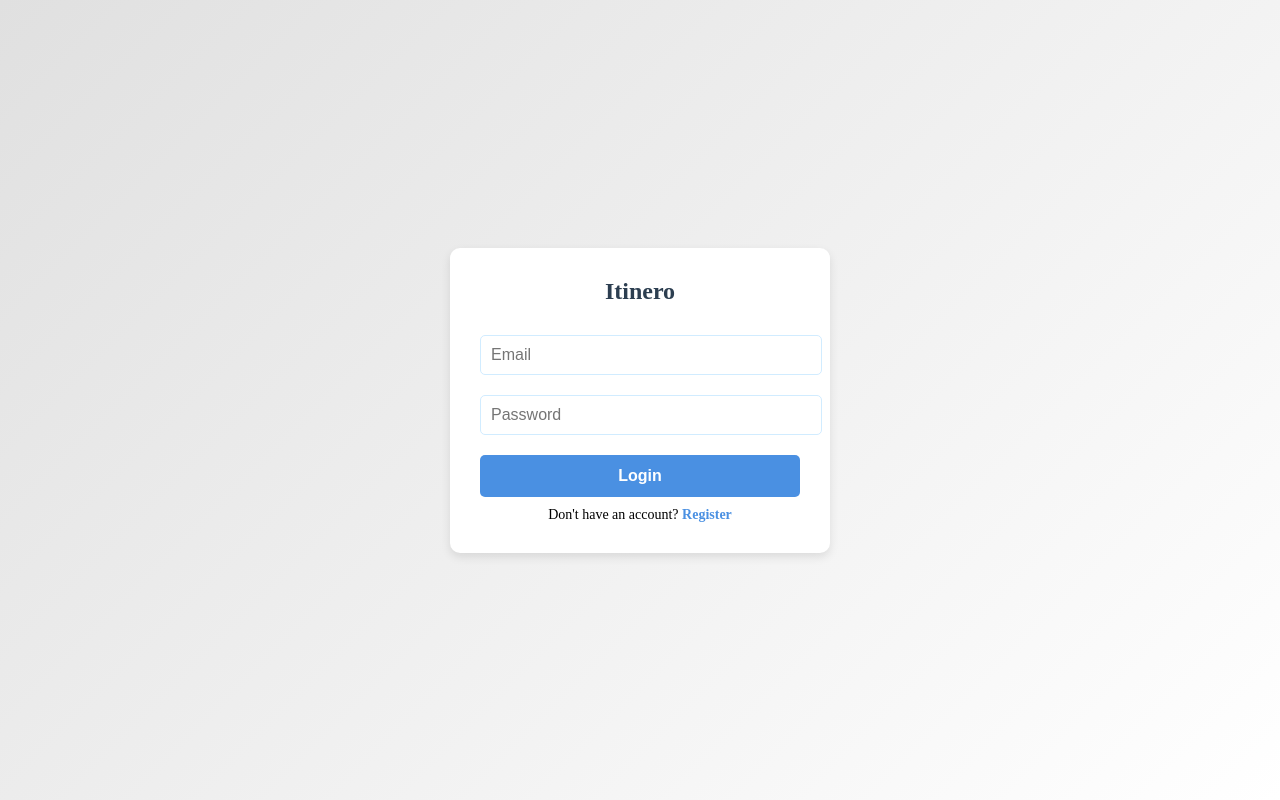
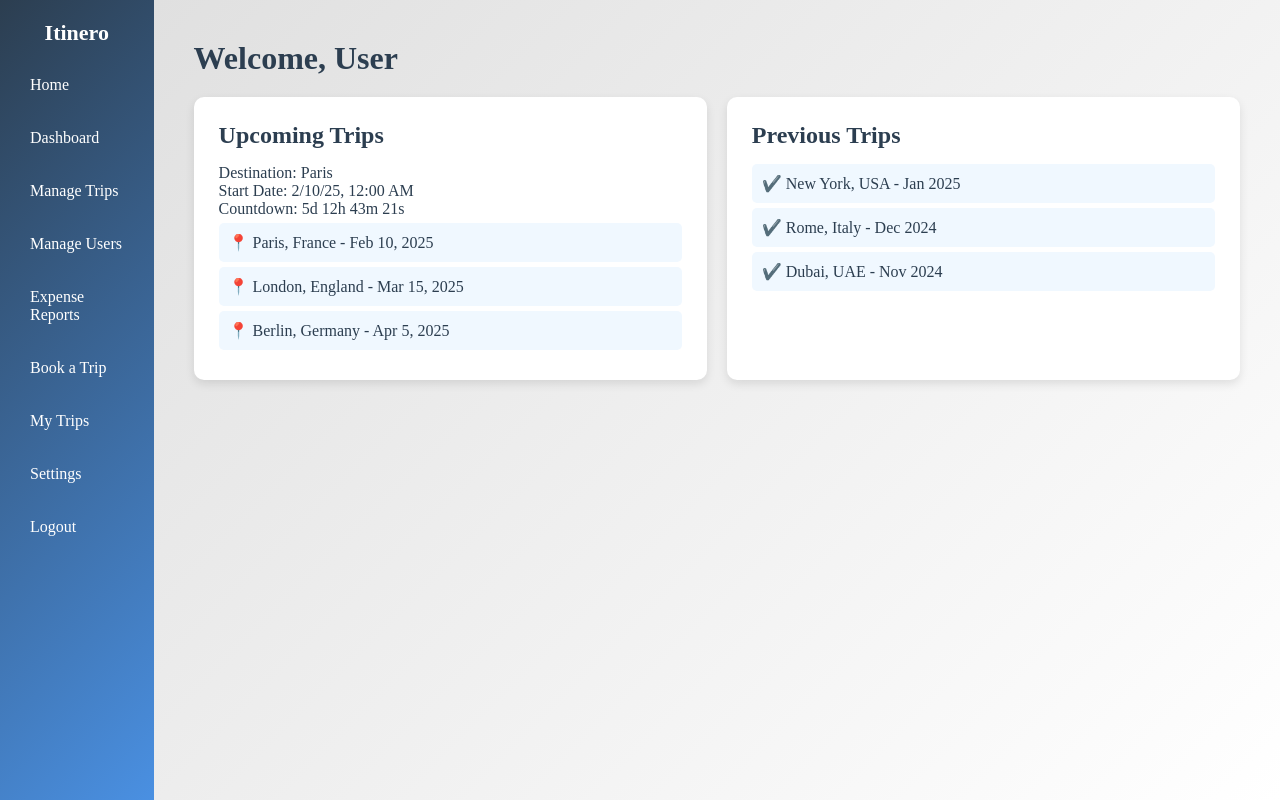
Before and after one commit to RushilShah1903/Itinero-frontend, an Angular app: page /home in a window 1280 px wide. Before the commit this address led to /login. Built offline with nearby package versions, Linux system fonts and the light colour scheme.

Commit message:
routing changes

```diff
--- a/src/app/app.module.ts
+++ b/src/app/app.module.ts
@@ -28,7 +28,7 @@
     ReportsComponent,
     SettingsComponent,
     BooktripComponent,
-    AuthComponent
+    AuthComponent,
   ],
   imports: [
     BrowserModule,
--- a/src/app/auth/auth.component.css
+++ b/src/app/auth/auth.component.css
@@ -1,3 +1,4 @@
+/* Main Container */
 .main {
     display: flex;
     justify-content: center;
@@ -6,30 +7,32 @@
     background: linear-gradient(135deg, #e0e0e0, #ffffff); /* Soft Beige to White */
 }
 
+/* Authentication Container */
 .auth-container {
     background: white;
     padding: 30px;
     border-radius: 10px;
     box-shadow: 0px 4px 10px rgba(0, 0, 0, 0.1);
+    width: 350px;
     text-align: center;
-    width: 320px;
 }
 
-.auth-container h2 {
-    margin-bottom: 20px;
-    color: #2c3e50; /* Navy */
+/* Form Styling */
+form {
+    display: flex;
+    flex-direction: column;
 }
 
-.auth-container input {
+input {
     width: 100%;
     padding: 10px;
-    margin: 10px 0;
+    margin: 8px 0;
     border: 1px solid #d1ecff;
     border-radius: 5px;
     font-size: 16px;
 }
 
-.auth-container button {
+button {
     width: 100%;
     padding: 12px;
     background-color: #4a90e2; /* Teal */
@@ -43,18 +46,22 @@
     transition: 0.3s;
 }
 
-.auth-container button:hover {
+button:hover {
     background-color: #357ABD; /* Darker teal */
 }
 
-.auth-container p {
+/* Link Styling */
+p {
     margin-top: 10px;
-    font-size: 14px;
 }
 
-.auth-container a {
+a {
     color: #4a90e2;
+    cursor: pointer;
     text-decoration: none;
     font-weight: bold;
-    cursor: pointer;
 }
+
+a:hover {
+    text-decoration: underline;
+}
--- a/src/app/auth/auth.component.html
+++ b/src/app/auth/auth.component.html
@@ -1,19 +1,25 @@
 <div class="main">
     <div class="auth-container">
         <h2>Itinero</h2>
-        <form (submit)="onSubmit()">
-            <div *ngIf="!isLoginMode">
-                <input type="text" placeholder="Full Name" name="name" [(ngModel)]="name" required />
-            </div>
-            <input type="email" placeholder="Email" name="email" [(ngModel)]="email" required />
-            <input type="password" placeholder="Password" name="password" [(ngModel)]="password" required />
-            <button type="submit">{{ isLoginMode ? 'Login' : 'Register' }}</button>
+
+        <!-- Login Form -->
+        <form *ngIf="isLoginMode; else registerForm">
+            <input type="email" placeholder="Email" name="email" required />
+            <input type="password" placeholder="Password" name="password" required />
+            <button type="submit">Login</button>
+            <p>Don't have an account? <a (click)="toggleMode()">Register</a></p>
         </form>
-        <p>
-            {{ isLoginMode ? "Don't have an account?" : "Already have an account?" }}
-            <a [routerLink]="isLoginMode ? '/register' : '/login'">
-                {{ isLoginMode ? 'Register' : 'Login' }}
-            </a>
-        </p>
+
+        <!-- Register Form -->
+        <ng-template #registerForm>
+            <form>
+                <input type="text" placeholder="Full Name" name="name" required />
+                <input type="email" placeholder="Email" name="email" required />
+                <input type="password" placeholder="Password" name="password" required />
+                <button type="submit">Register</button>
+                <p>Already have an account? <a (click)="toggleMode()">Login</a></p>
+            </form>
+        </ng-template>
+
     </div>
 </div>
--- a/src/app/auth/auth.component.ts
+++ b/src/app/auth/auth.component.ts
@@ -1,32 +1,14 @@
-import { Component, OnInit } from '@angular/core';
-import { ActivatedRoute, Router } from '@angular/router';
+import { Component } from '@angular/core';
 
 @Component({
   selector: 'app-auth',
   templateUrl: './auth.component.html',
   styleUrls: ['./auth.component.css']
 })
-export class AuthComponent implements OnInit {
-  isLoginMode: boolean = true; // Default to login mode
-  name: string = '';
-  email: string = '';
-  password: string = '';
+export class AuthComponent {
+  isLoginMode: boolean = true; // Default mode is login
 
-  constructor(private route: ActivatedRoute, private router: Router) {}
-
-  ngOnInit() {
-    this.route.url.subscribe(urlSegments => {
-      this.isLoginMode = urlSegments[0]?.path !== 'register'; // If route is 'register', set to false
-    });
-  }
-
-  onSubmit() {
-    if (this.isLoginMode) {
-      console.log('Logging in with', this.email, this.password);
-      this.router.navigate(['/user/dashboard']); // Redirect after login
-    } else {
-      console.log('Registering with', this.name, this.email, this.password);
-      this.router.navigate(['/login']); // Redirect to login after successful registration
-    }
+  toggleMode() {
+    this.isLoginMode = !this.isLoginMode;
   }
 }
--- a/src/app/booking-management/booking-management.component.css
+++ b/src/app/booking-management/booking-management.component.css
@@ -1,4 +1,10 @@
 /* Consistent Styling for Headers Across Components */
+.main-content {
+    flex-grow: 1;
+    padding: 40px;
+    background: linear-gradient(135deg, #e0e0e0, #ffffff); /* Soft Beige to White */
+    color: #2c3e50; /* Navy */
+}
 h2 {
     font-size: 24px;
     color: #2c3e50; /* Navy */
@@ -8,7 +14,7 @@
 /* Styling for the trip requests section */
 .trip-management {
     padding: 20px;
-    background-color: #f7f7f7;
+    background: linear-gradient(135deg, #e0e0e0, #ffffff);
 }
 
 .trip-requests {
--- a/src/app/booking-management/booking-management.component.html
+++ b/src/app/booking-management/booking-management.component.html
@@ -1,3 +1,4 @@
+<main class="main-content">
     <section class="trip-management">
         <h2>Manage Trips</h2>
 
@@ -36,3 +37,4 @@
             </div>
         </div>
     </section>
+</main>
--- a/src/app/booktrip/booktrip.component.css
+++ b/src/app/booktrip/booktrip.component.css
@@ -1,4 +1,5 @@
 /* Form Container */
+
 .form-container {
     background: white;
     padding: 50px;
--- a/src/app/booktrip/booktrip.component.html
+++ b/src/app/booktrip/booktrip.component.html
@@ -1,4 +1,5 @@
-<div class="form-container">
+<main class="main-content">
+  <div class="form-container">
     <h2>Book a Trip</h2>
 
     <form>
@@ -52,3 +53,4 @@
       <button type="submit">Submit</button>
     </form>
   </div>
+</main>
--- a/src/app/sidebar/sidebar.component.html
+++ b/src/app/sidebar/sidebar.component.html
@@ -3,9 +3,9 @@
     <ul>
         <li><a routerLink="/home" routerLinkActive="active">Home</a></li>
         <li *ngIf="role === 'admin'"><a routerLink="/dashboard" routerLinkActive="active">Dashboard</a></li>
-        <li *ngIf="role === 'admin'"><a routerLink="/manage-bookings" routerLinkActive="active">Manage Trips</a></li>
+        <li *ngIf="role === 'admin'"><a routerLink="/manage-trips" routerLinkActive="active">Manage Trips</a></li>
         <li *ngIf="role === 'admin'"><a routerLink="/manage-users" routerLinkActive="active">Manage Users</a></li>
-        <li *ngIf="role === 'admin'"><a routerLink="/reports" routerLinkActive="active">Expense Reports</a></li>
+        <li *ngIf="role === 'admin'"><a routerLink="/expense-reports" routerLinkActive="active">Expense Reports</a></li>
 
         <li><a routerLink="/booking" routerLinkActive="active">Book a Trip</a></li>
         <li><a routerLink="/trips" routerLinkActive="active">My Trips</a></li>
```
Also changed, not shown: src/app/app-routing.module.ts (+12 -71 lines). Lines whose indentation alone changed are shown as unchanged.
